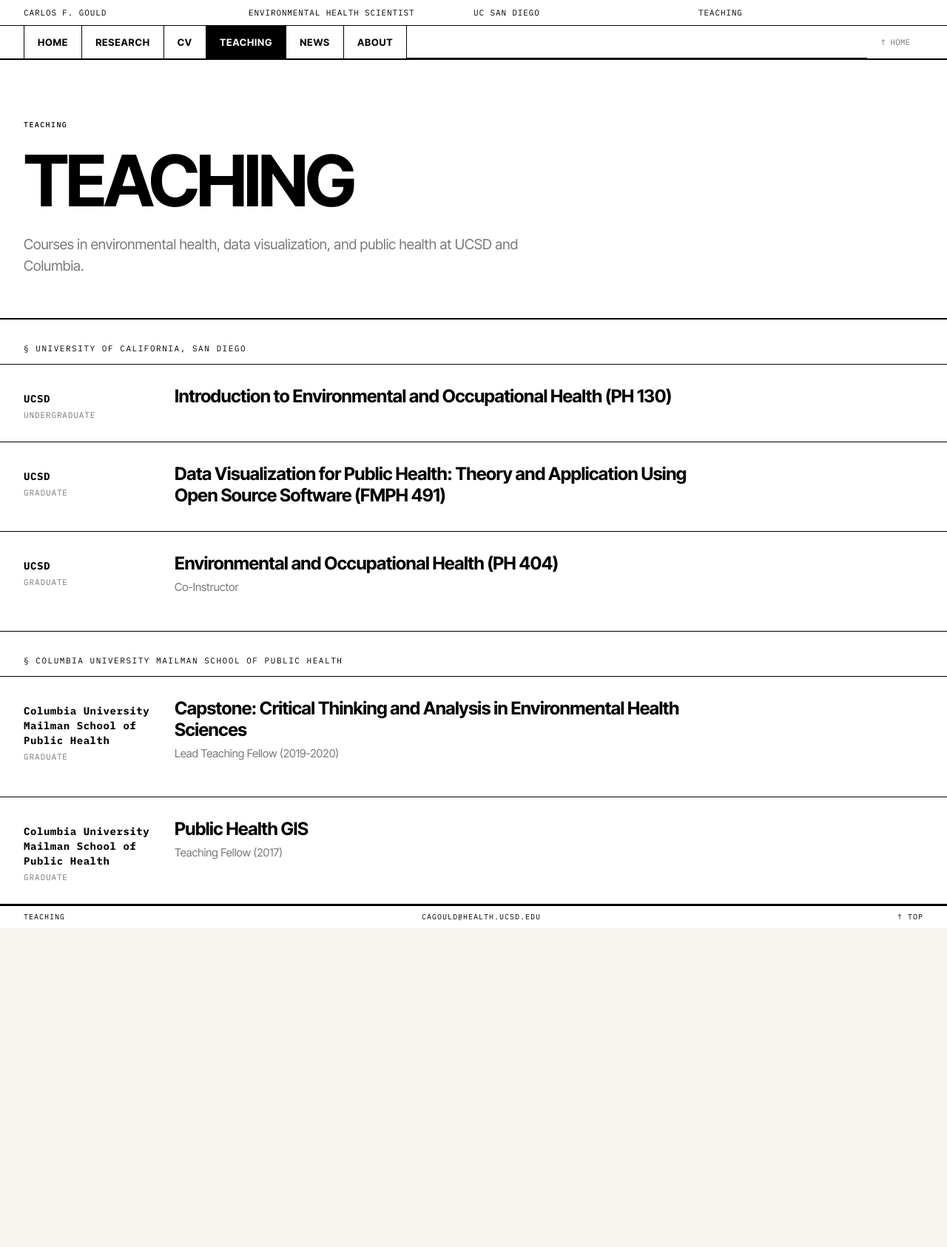
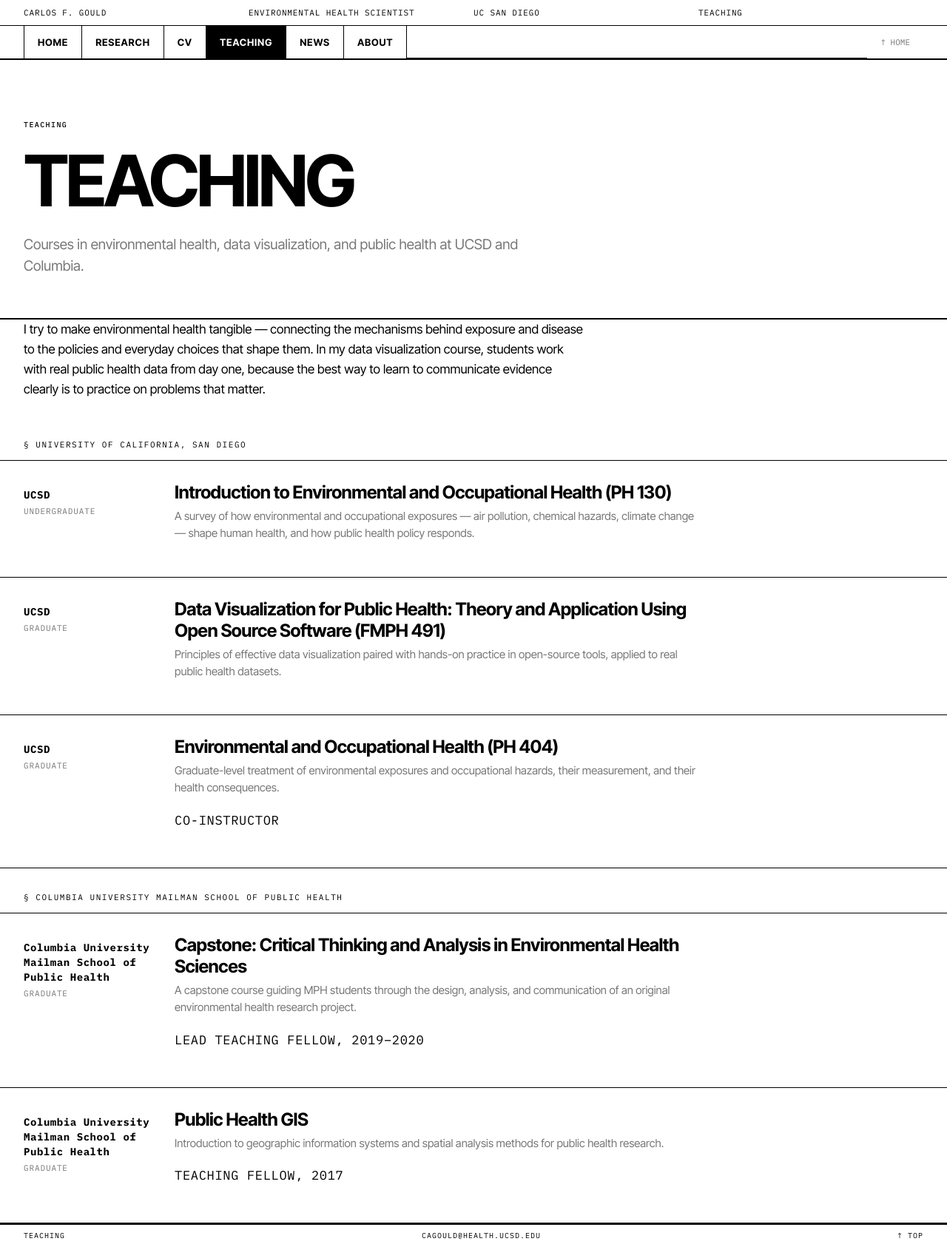
Before and after one commit to gouldc/gouldc.github.io, a Jekyll site: the page built from _pages/teaching.md, in a window 1280 px wide. Shown: the whole page at 74% size. Built offline with Jekyll 4.4.1, drawn with Linux system fonts in a browser that asks for light colours; before the commit the page ends 1255 px from its top, so only the background shows below that.

Commit message:
Add research interests, teaching descriptions, and fieldwork photo grid
- Add Research Interests section to Research page distinguishing
  themes from the publication list
- Add course descriptions and a teaching philosophy intro to
  Teaching page
- Add a fieldwork photo grid to About page using existing travel
  photos (India, Ecuador, Peru, Honduras)

Co-Authored-By: Claude Opus 4.6 <noreply@anthropic.com>

```diff
--- a/_data/teaching.yml
+++ b/_data/teaching.yml
@@ -2,17 +2,25 @@
   courses:
     - title: "Introduction to Environmental and Occupational Health (PH 130)"
       level: "Undergraduate"
+      description: "A survey of how environmental and occupational exposures &mdash; air pollution, chemical hazards, climate change &mdash; shape human health, and how public health policy responds."
+
     - title: "Data Visualization for Public Health: Theory and Application Using Open Source Software (FMPH 491)"
       level: "Graduate"
+      description: "Principles of effective data visualization paired with hands-on practice in open-source tools, applied to real public health datasets."
+
     - title: "Environmental and Occupational Health (PH 404)"
       level: "Graduate"
+      description: "Graduate-level treatment of environmental exposures and occupational hazards, their measurement, and their health consequences."
       callout: "Co-Instructor"
 
 - institution: "Columbia University Mailman School of Public Health"
   courses:
     - title: "Capstone: Critical Thinking and Analysis in Environmental Health Sciences"
       level: "Graduate"
-      callout: "Lead Teaching Fellow (2019-2020)"
+      description: "A capstone course guiding MPH students through the design, analysis, and communication of an original environmental health research project."
+      callout: "Lead Teaching Fellow, 2019&ndash;2020"
+
     - title: "Public Health GIS"
       level: "Graduate"
-      callout: "Teaching Fellow (2017)"
+      description: "Introduction to geographic information systems and spatial analysis methods for public health research."
+      callout: "Teaching Fellow, 2017"
--- a/_includes/list-courses.html
+++ b/_includes/list-courses.html
@@ -12,8 +12,11 @@
   </div>
   <div>
     <h3 class="br-row-title">{{ course.title }}</h3>
+    {% if course.description %}
+      <p class="br-row-subtitle">{{ course.description }}</p>
+    {% endif %}
     {% if course.callout %}
-      <p class="br-row-subtitle">{{ course.callout | markdownify | remove: "<p>" | remove: "</p>" }}</p>
+      <p class="br-row-award">{{ course.callout | markdownify | remove: "<p>" | remove: "</p>" }}</p>
     {% endif %}
   </div>
   <div class="br-tags">
--- a/_pages/research.md
+++ b/_pages/research.md
@@ -8,4 +8,33 @@ lede: "Peer-reviewed publications and working papers on environmental health, cl
 
 [View my full publication list on Google Scholar](https://scholar.google.com/citations?hl=en&pli=1&user=MMDZBjgAAAAJ){: .br-tag}
 
+<div class="br-cv-section">
+<h2>Research Interests</h2>
+<p class="br-cv-detail" style="margin-bottom: 16px;">I use a variety of approaches to study a range of environmental health problems &mdash; what determines personal environmental exposures, how they impact health, and to what extent we can reduce exposures to lead to healthier lives.</p>
+
+<div class="br-cv-row">
+<span class="br-cv-year">CLIMATE<br>ADAPTATION</span>
+<div>
+<span class="br-cv-title">Adaptation to climate change to improve public health</span>
+<span class="br-cv-detail">Which programs, policies, and strategies can reduce the impacts of climate hazards &mdash; especially extreme heat &mdash; on public health.</span>
+</div>
+</div>
+
+<div class="br-cv-row">
+<span class="br-cv-year">WILDFIRE<br>&amp; HEAT</span>
+<div>
+<span class="br-cv-title">Overlap and synergistic health impacts of wildfires and heat</span>
+<span class="br-cv-detail">Wildfires are a substantial and growing source of air pollution in the western US, increasingly coinciding with elevated temperatures.</span>
+</div>
+</div>
+
+<div class="br-cv-row">
+<span class="br-cv-year">CLEAN<br>COOKING</span>
+<div>
+<span class="br-cv-title">Household transitions to clean cooking fuels</span>
+<span class="br-cv-detail">Under what circumstances displacing polluting cooking fuels with clean-burning fuels can take place in India, Ecuador, and elsewhere.</span>
+</div>
+</div>
+</div>
+
 {% include list-publications.html %}
--- a/_pages/teaching.md
+++ b/_pages/teaching.md
@@ -6,4 +6,6 @@ classes: teaching-page
 lede: "Courses in environmental health, data visualization, and public health at UCSD and Columbia."
 ---
 
+I try to make environmental health tangible &mdash; connecting the mechanisms behind exposure and disease to the policies and everyday choices that shape them. In my data visualization course, students work with real public health data from day one, because the best way to learn to communicate evidence clearly is to practice on problems that matter.
+
 {% include list-courses.html %}
--- a/_sass/layout/_brutalist.scss
+++ b/_sass/layout/_brutalist.scss
@@ -720,6 +720,27 @@ a:hover {
   font-weight: normal;
 }
 
+.br-photo-grid {
+  display: grid;
+  grid-template-columns: repeat(3, 1fr);
+  gap: 4px;
+  margin: 16px 0 32px;
+}
+
+.br-photo-grid img {
+  display: block;
+  width: 100%;
+  aspect-ratio: 4 / 3;
+  object-fit: cover;
+  border: 1px solid var(--ink);
+}
+
+@media (max-width: 600px) {
+  .br-photo-grid {
+    grid-template-columns: repeat(2, 1fr);
+  }
+}
+
 .br-section-label {
   padding: 32px var(--space-4) 14px;
   border-bottom: 1px solid var(--ink);
```
Also changed, not shown: _pages/research-statement.md (+16 -0 lines), images/fieldwork/field-1.jpg (added), images/fieldwork/field-2.jpg (added), images/fieldwork/field-3.jpg (added), images/fieldwork/field-4.jpg (added), images/fieldwork/field-5.jpg (added), images/fieldwork/field-6.jpg (added), images/fieldwork/field-7.jpg (added), images/fieldwork/field-8.jpg (added), images/fieldwork/field-9.jpg (added).
